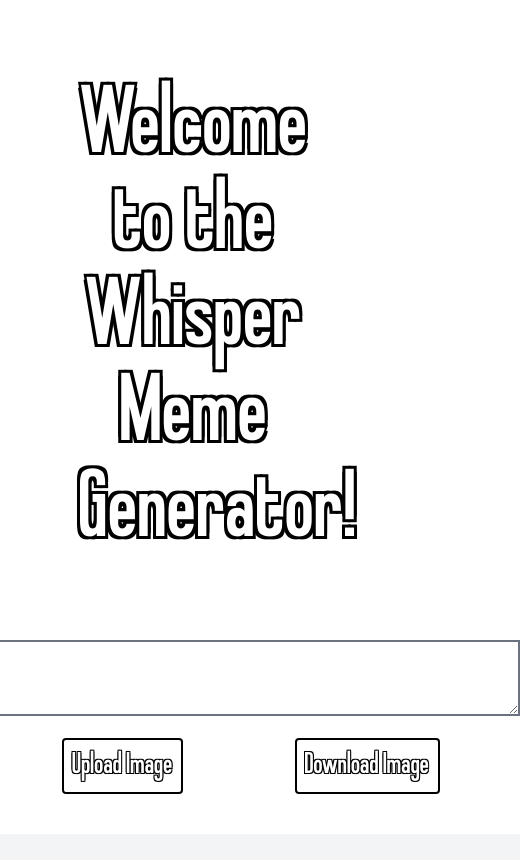
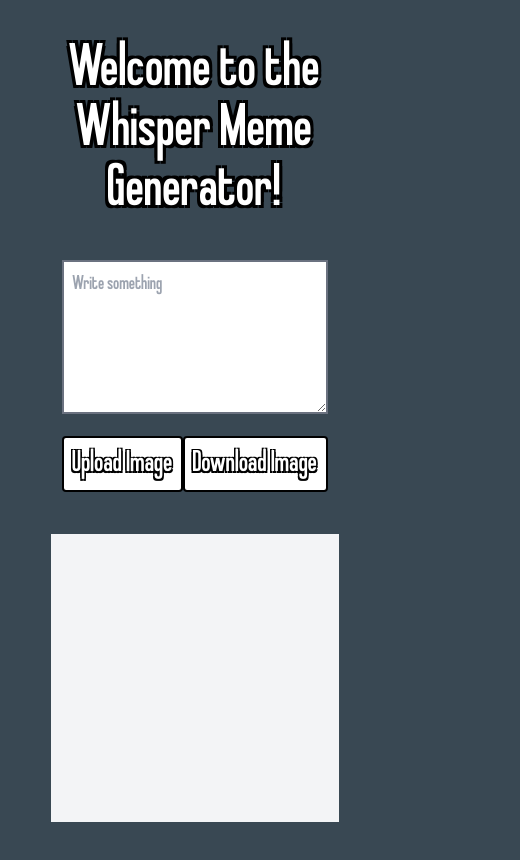
Before and after one commit to radheshsalgadoe/react-whisper, a React app: page / in a window 390 px wide. Shown: the top 860 px of the page, 520 px wide, since content can reach past the window. Built offline with nearby package versions, Linux system fonts and the light colour scheme; the HTML template or start-up script is replaced by a standard one.

Commit message:
Tweaked Form Styling + Made Mobile Responsive

```diff
--- a/src/components/Form.jsx
+++ b/src/components/Form.jsx
@@ -15,18 +15,38 @@ const Form = ({ inputText, setInputText, setUploadedImage, downloadPreview }) =>
   };
 
   return (
-    <section className="justify-self-center pb-10 flex">
+    <section className="
+      justify-self-center
+      pb-10
+      flex
+      ">
       <div className="row">
       <textarea
         placeholder="Write something"
         value={inputText}
         onChange={(e) => setInputText(e.target.value)}
         name="textarea"
-        className="border-2 border-gray-500 w-[650px] font-upright shadowed-buttons text-xl text-white p-2"
-        >
+        className="
+          border-2
+          border-gray-500
+          font-upright
+
+          text-xl
+
+          p-2
+          hover:animate-pulse
+          size-full"
+      >
 
       </textarea>
-      <div className="row justify-self-center space-x-28 pt-4 text-3xl font-upright">
+      <div
+        className="
+          row
+          justify-self-center
+          pt-4
+          text-3xl
+          font-upright"
+      >
         <input
           type="file"
           accept="image/*"
@@ -34,10 +54,29 @@ const Form = ({ inputText, setInputText, setUploadedImage, downloadPreview }) =>
           className="hidden"
           ref = {fileInputRef}
         />
-        <button className="shadowed-buttons text-white border-2 border-black border-2 p-2 rounded"
+        <button className="
+          shadowed-buttons
+          text-white
+          text-3xl
+          border-2
+          border-black
+          border-2
+          p-2
+          rounded
+          bg-white
+          hover:animate-pulse"
           onClick={() => fileInputRef.current.click()}
         >Upload Image</button>
-        <button className="shadowed-buttons text-white border-2 border-black border-2 p-2 rounded"
+        <button className="
+          shadowed-buttons
+          text-white
+          border-2
+          border-black
+          border-2
+          p-2
+          rounded
+          bg-white
+          hover:animate-pulse"
           onClick={downloadPreview} // Trigger download
         >Download Image</button>
       </div>
--- a/src/components/Greeting.jsx
+++ b/src/components/Greeting.jsx
@@ -1,7 +1,13 @@
 const Greeting = () => {
   return (
-    <section className="p-20">
-        <h1 className="font-upright shadowed-greeting text-8xl text-center text-white">
+    <section className="p-2">
+        <h1 className="
+          m-8
+          font-upright
+          shadowed-greeting
+          text-6xl
+          text-center
+          text-white">
             Welcome to the Whisper Meme Generator!
         </h1>
     </section>
--- a/src/components/Preview.jsx
+++ b/src/components/Preview.jsx
@@ -4,15 +4,14 @@ import React from "react"
 const Preview = React.forwardRef(({ inputText, uploadedImage }, ref) => {
 
   return (
-    <section ref ={ref} className="pb-20">
-        <div
+    <section  className="my-20">
+        <div ref ={ref}
         className="
         flex
         items-center
         justify-center
         bg-gray-100
-        w-[650px]
-        h-[650px]
+        size-72
         justify-self-center
         overflow-hidden"
         style={{
@@ -24,8 +23,8 @@ const Preview = React.forwardRef(({ inputText, uploadedImage }, ref) => {
           <h1
           className="
           font-upright
-          shadowed-greeting
-          text-7xl
+          shadowed-preview
+          text-4xl
           text-center
           text-white
           text-wrap
--- a/src/index.css
+++ b/src/index.css
@@ -16,10 +16,22 @@
     -3px 3px black;
 }
 
-.shadowed-buttons{
+.shadowed-preview{
   text-shadow:
     1px 1px 0 black,
     -1px -1px 0 black,
     1px -1px 0 black,
     -1px 1px black;
 }
+
+.shadowed-buttons{
+  text-shadow:
+    1.5px 1.5px 0 black,
+    -1.5px -1.5px 0 black,
+    1.5px -1.5px 0 black,
+    -1.5px 1.5px black;
+}
+
+body {
+  background-color: #394853;
+}
```
